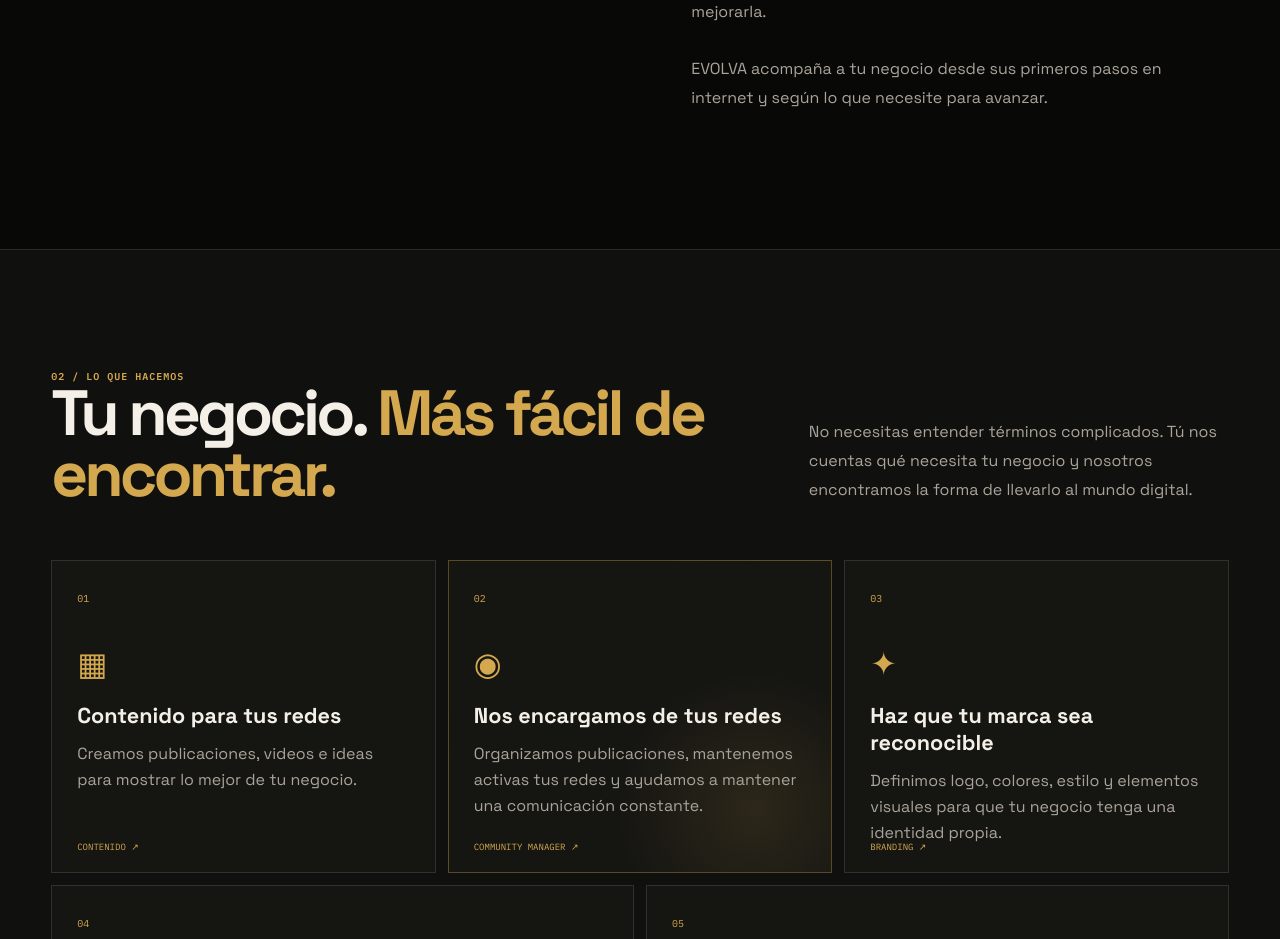
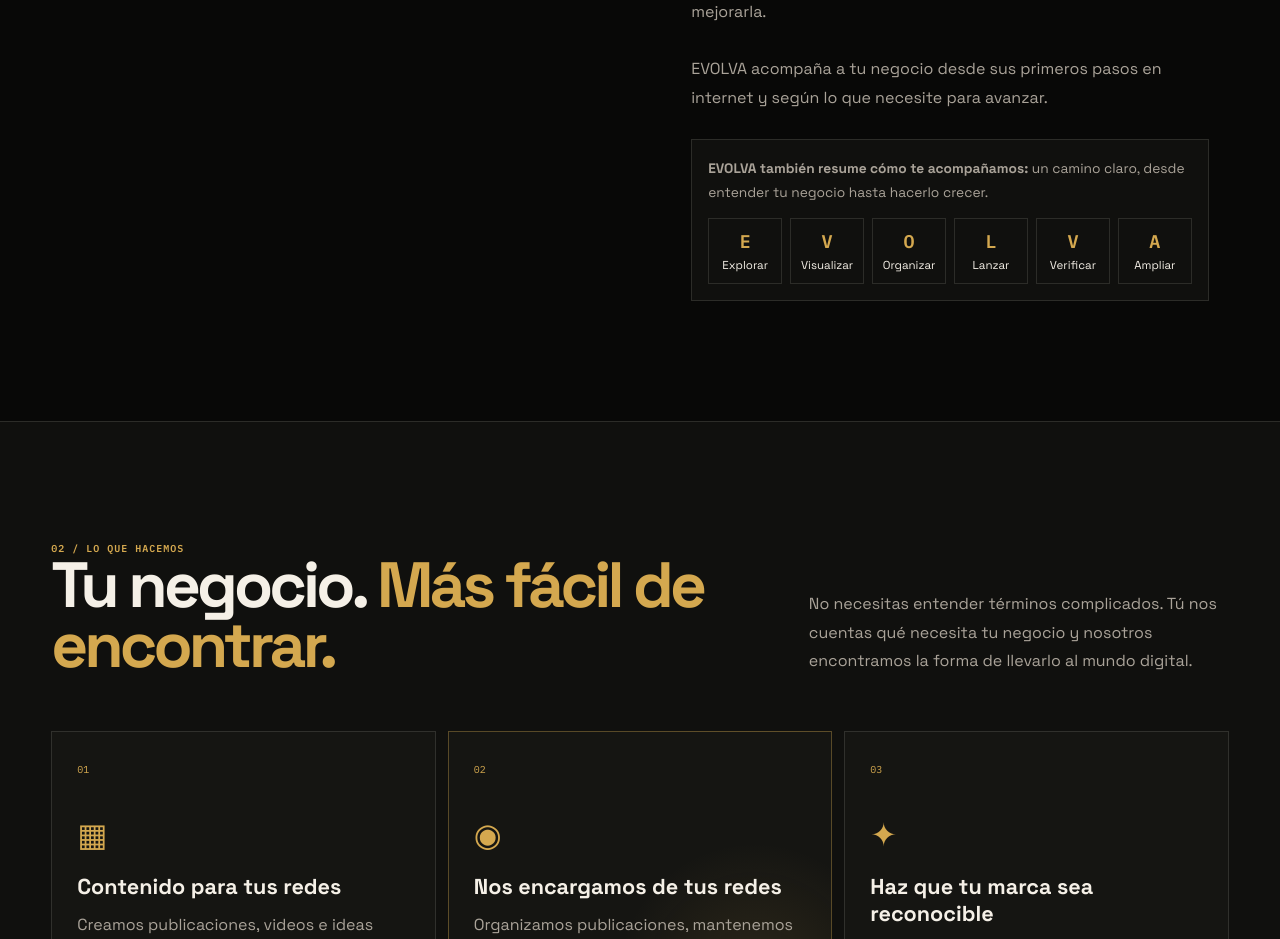
Before and after one commit to AIessandro16/EVOLVA, a plain HTML site: page index.html in a window 1280 px wide. Shown: the part 1240-2179 px from the top of the page. Drawn offline with nearby package versions, Linux system fonts and the light colour scheme.

Commit message:
feat: explain the six-step EVOLVA method

```diff
--- a/index.html
+++ b/index.html
@@ -231,6 +231,17 @@
                 en internet y según lo que necesite para avanzar.
 
             </p>
+            <div class="evolva-method" aria-label="Las seis etapas del método EVOLVA">
+                <p class="evolva-method-intro"><strong>EVOLVA también resume cómo te acompañamos:</strong> un camino claro, desde entender tu negocio hasta hacerlo crecer.</p>
+                <ol>
+                    <li><strong>E</strong><span>Explorar</span></li>
+                    <li><strong>V</strong><span>Visualizar</span></li>
+                    <li><strong>O</strong><span>Organizar</span></li>
+                    <li><strong>L</strong><span>Lanzar</span></li>
+                    <li><strong>V</strong><span>Verificar</span></li>
+                    <li><strong>A</strong><span>Ampliar</span></li>
+                </ol>
+            </div>
 
         </div>
 
--- a/styles.css
+++ b/styles.css
@@ -2374,3 +2374,11 @@ footer p {
     }
 
 }
+/* Método de trabajo EVOLVA: seis pasos visibles y adaptables a móvil */
+.evolva-method { margin-top:1.6rem; padding:1rem; border:1px solid var(--line); background:var(--black-2); }
+.evolva-method-intro { margin:0 0 .8rem; font-size:.86rem; line-height:1.6; }
+.evolva-method ol { display:grid; grid-template-columns:repeat(6,minmax(0,1fr)); gap:.5rem; padding:0; margin:0; list-style:none; }
+.evolva-method li { display:grid; justify-items:center; gap:.3rem; padding:.65rem .3rem; border:1px solid var(--line); text-align:center; }
+.evolva-method li strong { color:var(--gold); font:600 1.15rem var(--mono); }
+.evolva-method li span { font-size:.72rem; }
+@media(max-width:700px) { .evolva-method ol { grid-template-columns:repeat(3,minmax(0,1fr)); } }
```
